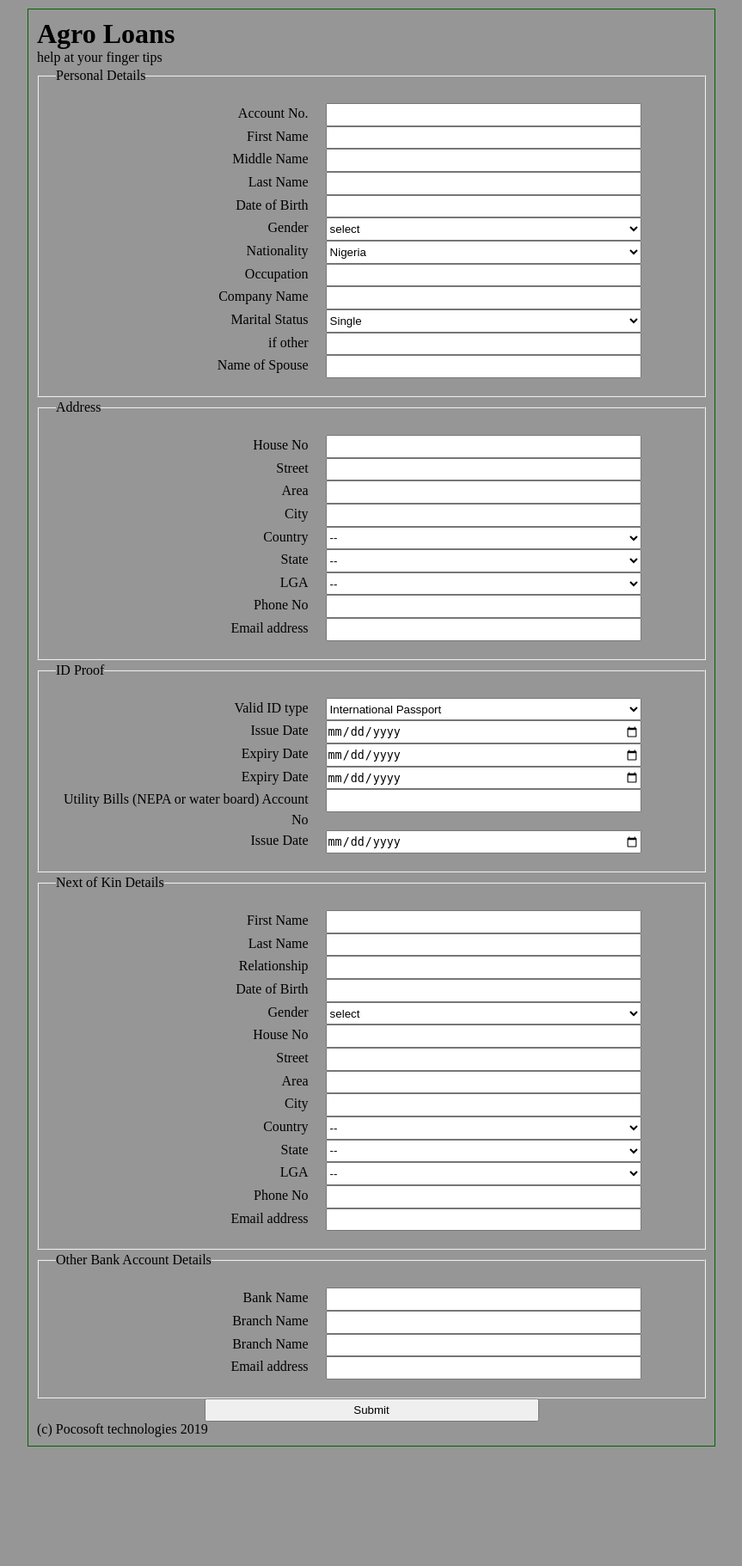
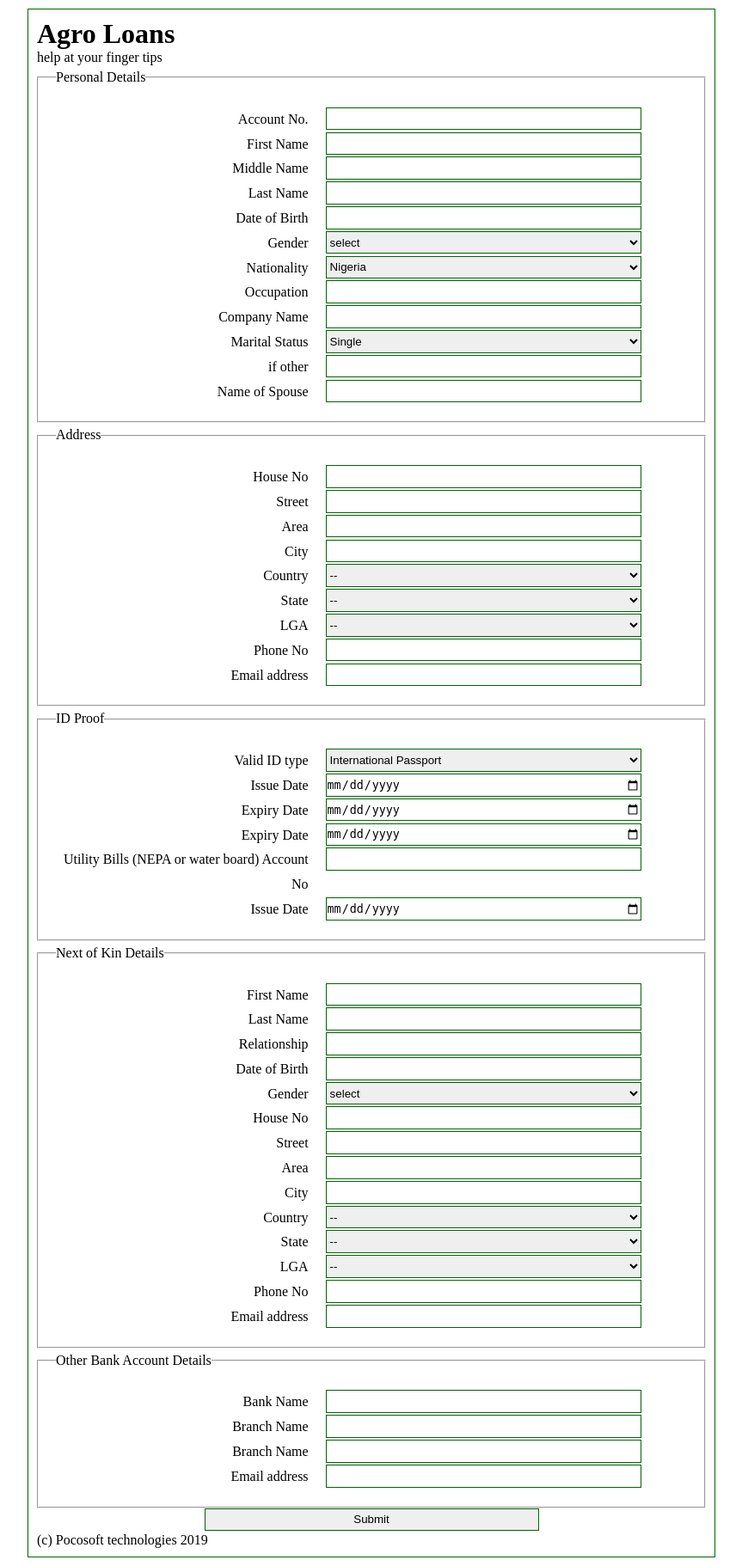
Before and after one commit to Anthropoco/agro_loans, a PHP site: page /loan_form.php in a window 1280 px wide. Shown: the whole page at 86% size, without its empty margins (208-1071 px from the left). Before the commit the page ends 1683 px from the top, so only its background shows below. Run offline with PHP 8.4, Linux system fonts and the light colour scheme; data comes from the database, SQL or seed files in the repository.

Commit message:
Make form more visually appealing

```diff
--- a/styles/main.css
+++ b/styles/main.css
@@ -5,7 +5,6 @@
 }
 
 html{
-	background: rgb(150, 150, 150);
 	padding: 10px;
 }
 
@@ -18,7 +17,7 @@
 
 form{
 	box-sizing: content-box;
-	line-height: 1.5;
+	line-height: 1.8;
 }
 
 fieldset{
@@ -41,6 +40,11 @@
 	width: 50%;
 	height: 2em;
 	vertical-align: top;
+	border: solid darkgreen 1px;
+}
+
+input:hover, input:focus, select:hover, select:focus{
+	background: lightgreen;
 }
 
 input[type=submit]{
```
